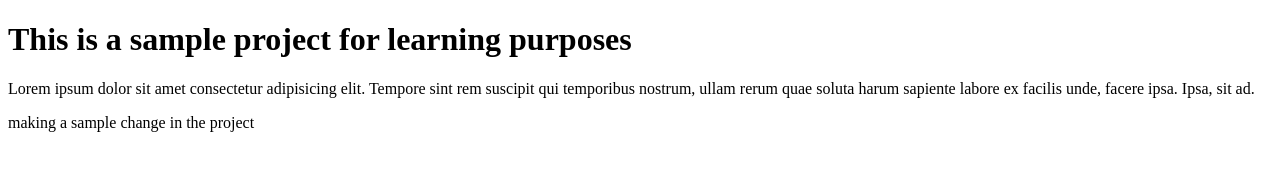
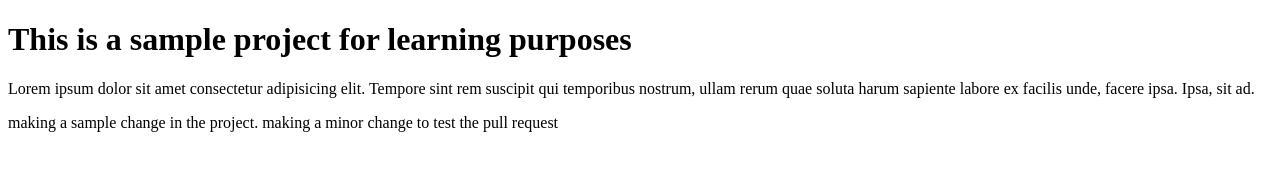
Before and after one commit to vishakha-contenstack/practice-git, a website: page index.html in a window 1280 px wide. Drawn offline with Linux system fonts and the light colour scheme.

Commit message:
Update index.html

```diff
--- a/index.html
+++ b/index.html
@@ -9,7 +9,7 @@
     <div>
         <p>Lorem ipsum dolor sit amet consectetur adipisicing elit. Tempore sint rem suscipit qui temporibus nostrum, ullam rerum quae soluta harum sapiente labore ex facilis unde, facere ipsa. Ipsa, sit ad.</p>
     </div>
-    <div><p>making a sample change in the project</p></div>
+    <div><p>making a sample change in the project. making a minor change to test the pull request</p></div>
 </head>
 <body>
 
```
